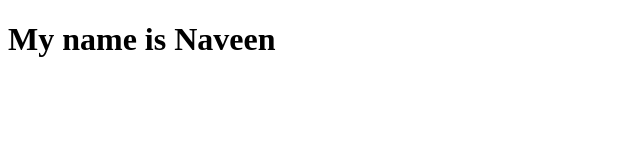
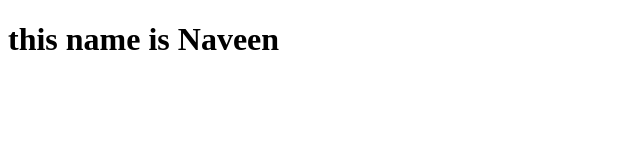
Before and after one commit to Navnofficial/Microprocessor, a plain HTML site: page index.html in a window 1280 px wide. Shown: the full height of the page, 0-640 px from the left. Drawn offline with Linux system fonts and the light colour scheme.

Commit message:
Change made for day 3

```diff
--- a/index.html
+++ b/index.html
@@ -6,6 +6,6 @@
     <title>Document</title>
 </head>
 <body>
-    <h1>My name is Naveen</h1>
+    <h1>this name is Naveen</h1>
 </body>
 </html>
```
